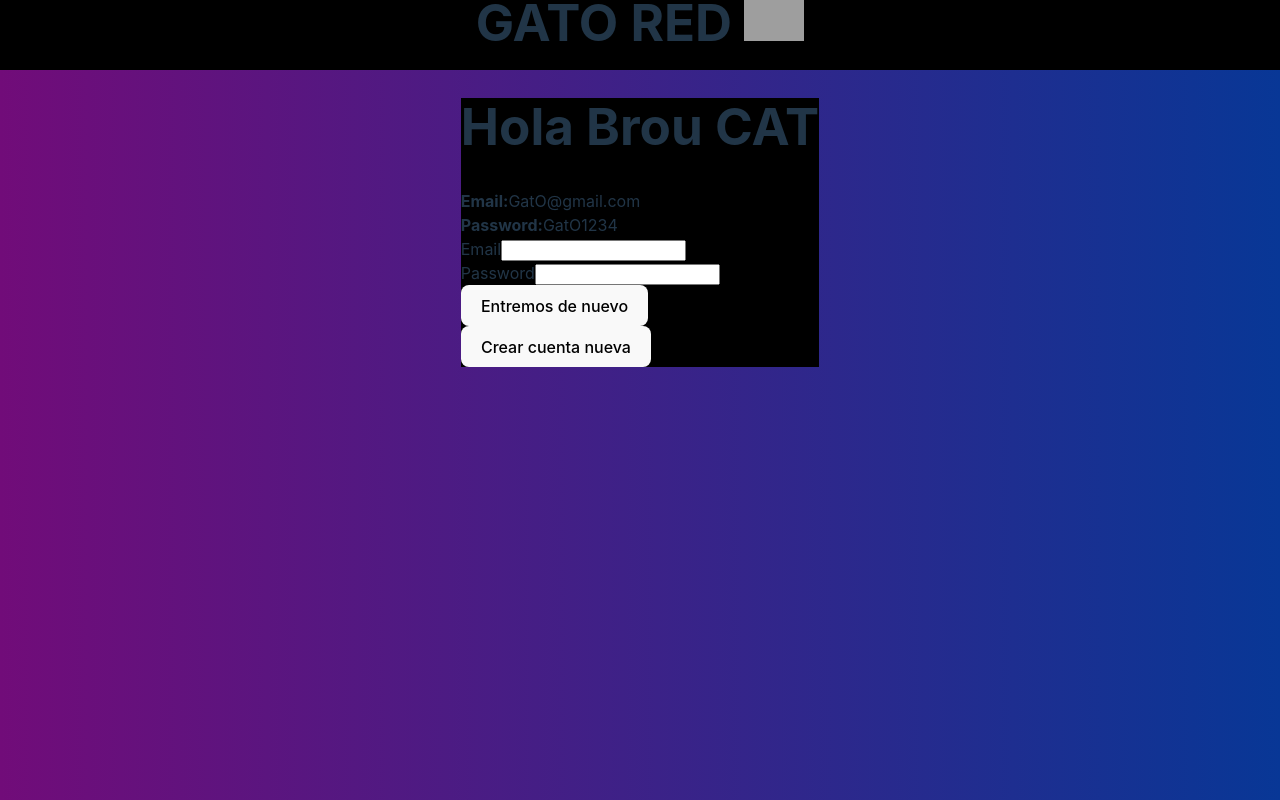
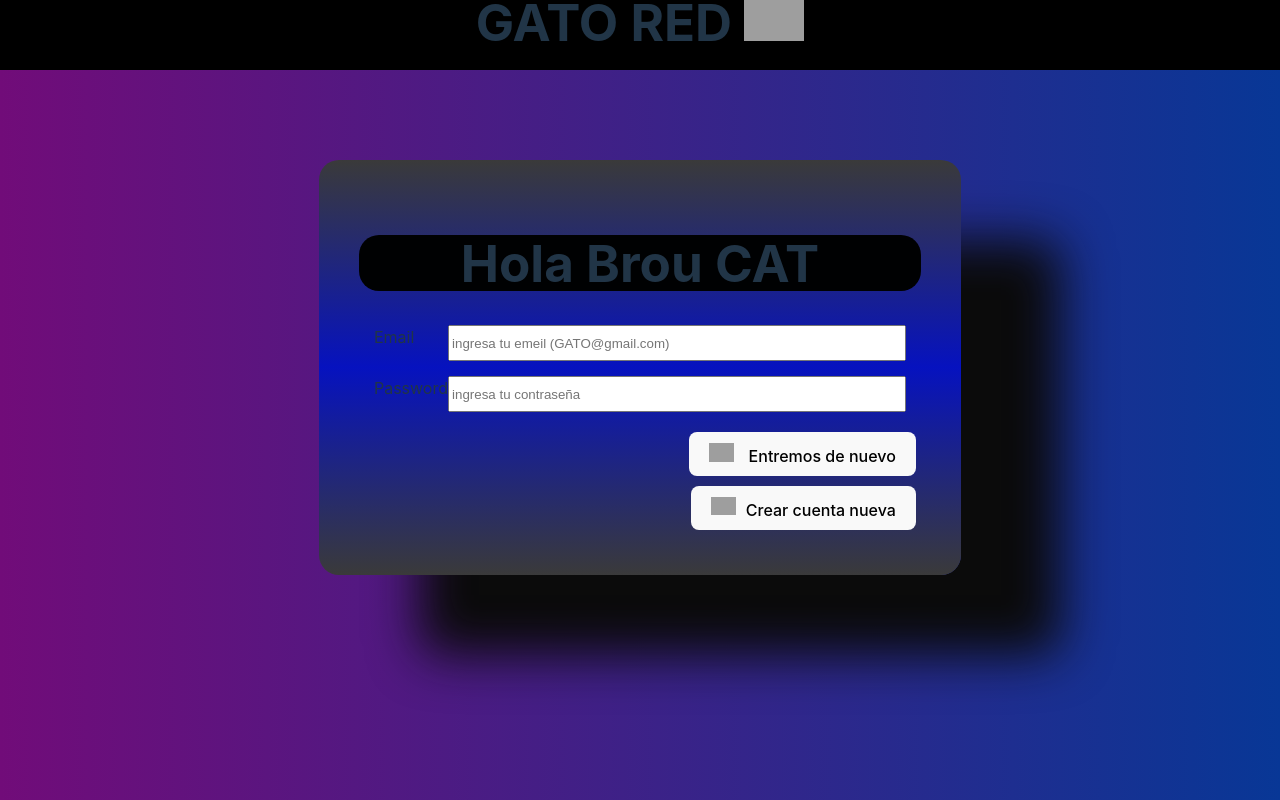
Before and after one commit to Francisco-Tirador/FRONT-GATO_RED, a React (Vite) app: page /Home in a window 1280 px wide. Shown: the top 800 px of the page. Built offline with nearby package versions, Linux system fonts and the light colour scheme; grey boxes are pictures that could not be loaded.

Commit message:
actualizacion entrada

```diff
--- a/src/App.css
+++ b/src/App.css
@@ -13,6 +13,11 @@
 .icono {
   width: 25px;
   margin-right: 10px;
+}
+.botones {
+  display: flex;
+  justify-content: space-around;
+  margin: 5px;
 }
 
 body {
@@ -95,21 +100,26 @@ ul {
 
 
 .Login {
+  background-image: linear-gradient(to bottom,rgb(58, 58, 58), rgb(6, 18, 191),rgb(58, 58, 58));
+  margin-top: 15%;
   width: max-content;
-  box-shadow: 0 0 20px rgb(255, 255, 255);
-  ;
-  padding: 20px;
+  box-shadow: 100px 80px 50px rgb(11, 11, 11);
+  padding: 40px;
   border-radius: 20px;
-  justify-content: center;
-  text-align: left;
-  display: flex;
-  list-style: none;
-  margin-bottom: 10px;
+  text-align: end;
 }
 
 
-.inicioLogin {
-  background-color: black;
+.Login li {
+  margin: 15px;
+  display: flex;
+  justify-content: space-between;
+}
+/* .Login input{
+  background-color: rgb(6, 62, 110);
+} */
+.Login button{
+  margin: 5px;
 }
 
 
@@ -145,11 +155,6 @@ ul {
   text-align: start;
   width: 80%;
 
-}
-
-.botones {
-  display: flex;
-  justify-content: space-around;
 }
 
 /* valores de crear y editar post////////////////////////////////////////////////// */
@@ -213,6 +218,7 @@ ul {
   text-align: center;
   width: 900px;
   height:400px ;
+  margin-bottom: 40px;
 }
 
 .MyperfilConten {
@@ -222,6 +228,7 @@ ul {
   background-color: rgb(11, 41, 211);
   height: 350px;
   border-radius: 400px 400px 400px 400px;
+
 }
 
 .iconPerfil {
--- a/src/App.jsx
+++ b/src/App.jsx
@@ -45,7 +45,7 @@ const CloseSession=()=>{
         <li><Link to="/RED"><img className='icono' src="https://cdn-icons-png.flaticon.com/512/875/875500.png" /> Conversaciones </Link></li>
         <li><Link to="/Perfiles"><img src="https://cdn-icons-png.flaticon.com/512/875/875541.png" className='icono' /> Agregar Amigo </Link></li>
 
-        <li><button onClick={CloseSession}>Salir</button></li>
+        <li><button onClick={CloseSession}><img className='icono' src="https://cdn-icons-png.flaticon.com/512/7817/7817037.png" />Salir</button></li>
 
       </ul>
       </div>
--- a/src/componentes/Footer.jsx
+++ b/src/componentes/Footer.jsx
@@ -4,7 +4,7 @@ const Footer = () => {
   return (
     <div className='Footer'>
         <div>
-        <h5>App FULL STACK echa con  ♥  por Francisco Béltran </h5>
+        <h5>App FULL STACK hecha con  ♥  por Francisco Béltran </h5>
         <div className='FooterR'>
         <img src="https://cdn-icons-png.flaticon.com/512/3670/3670125.png" alt="" />
         <img src="https://cdn-icons-png.flaticon.com/512/733/733553.png" alt="" />
--- a/src/componentes/singUp/Inicio.jsx
+++ b/src/componentes/singUp/Inicio.jsx
@@ -38,30 +38,28 @@ const submit= data=>{
 }
 
 return (
-    <div className='inicioLogin'>
+    <div className='Login'>
+      <div className='titulo'><h1>Hola Brou CAT</h1></div>
       <div>
-      <h1>Hola Brou CAT</h1>
+
       <form onSubmit={handleSubmit(submit)}>
-      <ul className='inicioLogin'>
-        <li><b>Email:</b>GatO@gmail.com</li>
-        <li><b>Password:</b>GatO1234</li>
-     </ul>
+
      <ul className="login_list">
       <li className="loginItem"><label htmlFor="login-email" className="login__label">Email</label>
-      <input type="email" className="login_input" id='login-email' {...register('emeil')}/></li>
+      <input type="email" className=" editedImput " id='login-email' placeholder='ingresa tu emeil (GATO@gmail.com)' {...register('emeil')}/></li>
 
       <li className="loginItem"><label htmlFor="login-pass" className="login__label">Password</label>
-      <input type="password" className="login_input" id='login-pass' {...register("password")}/></li>
+      <input type="password" className=" editedImput" id='login-pass'placeholder='ingresa tu contraseña'{...register("password")}/></li>
      </ul>
      <div>
      {
       isErrLogin&&'Intenta de nuevo no encontramos estas credenciales'
      }
       </div>
-     <button>Entremos de nuevo</button>
+     <button><img src="https://cdn-icons-png.flaticon.com/512/7817/7817034.png" className='icono' /> Entremos de nuevo</button>
      </form>
      </div>
-    <button onClick={redireccionRegister}>Crear cuenta nueva</button>
+    <button  onClick={redireccionRegister}> <img src="https://cdn-icons-png.flaticon.com/512/7817/7817039.png" className='icono' />Crear cuenta nueva</button>
     </div>
   )
 }
--- a/src/componentes/singUp/Register.jsx
+++ b/src/componentes/singUp/Register.jsx
@@ -27,25 +27,30 @@ const submit=(data)=>{
 
 
   return (
-    <div>
+    <div className='editedPost'>
+        <div className='Postbutton'>
+            <button onClick={toReturn}>
+            <img src='https://cdn-icons-png.flaticon.com/512/2099/2099190.png'
+            />   REGRESEMOS</button>
+            </div>
+            <div className='titulo'><h1>Crear nuevo usuario</h1></div>
         <form className='Form_Register' onSubmit={handleSubmit(submit)}>
             <ul>
             <li className="loginItem"><label htmlFor="register-name" className="login_label">Nombre(mote)</label>
-      <input type="text" className="login_input" id='register-name' {...register('name')} required/></li>
+      <input type="text" className="editedImput" id='register-name' {...register('name')} required autoComplete='off'/></li>
 
       <li className="loginItem"><label htmlFor="register-age" className="login_label">Edad</label>
-      <input type='number'min={1}max={100} className="login_input" id='register-age' {...register('age')} required/></li>
+      <input type='number'min={16}max={100} className="" id='register-age' {...register('age')} required autoComplete='off'/></li>
 
             <li className="loginItem"><label htmlFor="register-email" className="login_label">Email</label>
-      <input type="email" className="login_input" id='register-email' {...register('emeil')} required/></li>
+      <input type="email" className="editedImput" id='register-email' {...register('emeil')} required autoComplete='off'/></li>
 
       <li className="loginItem"><label htmlFor="register-password" className="login_label">Password</label>
-      <input type="text" className="login_input" id='register-password' {...register('password')} required/></li>
+      <input type="text" className="editedImput" id='register-password' {...register('password')} required autoComplete='off'/></li>
 
             </ul>
-        <button>Comencemos</button>
+        <button><img className='icono' src="https://cdn-icons-png.flaticon.com/512/7817/7817034.png"  /> Comencemos</button>
         </form>
-        <button onClick={toReturn}>Regresar</button>
     </div>
   )
 }
```
